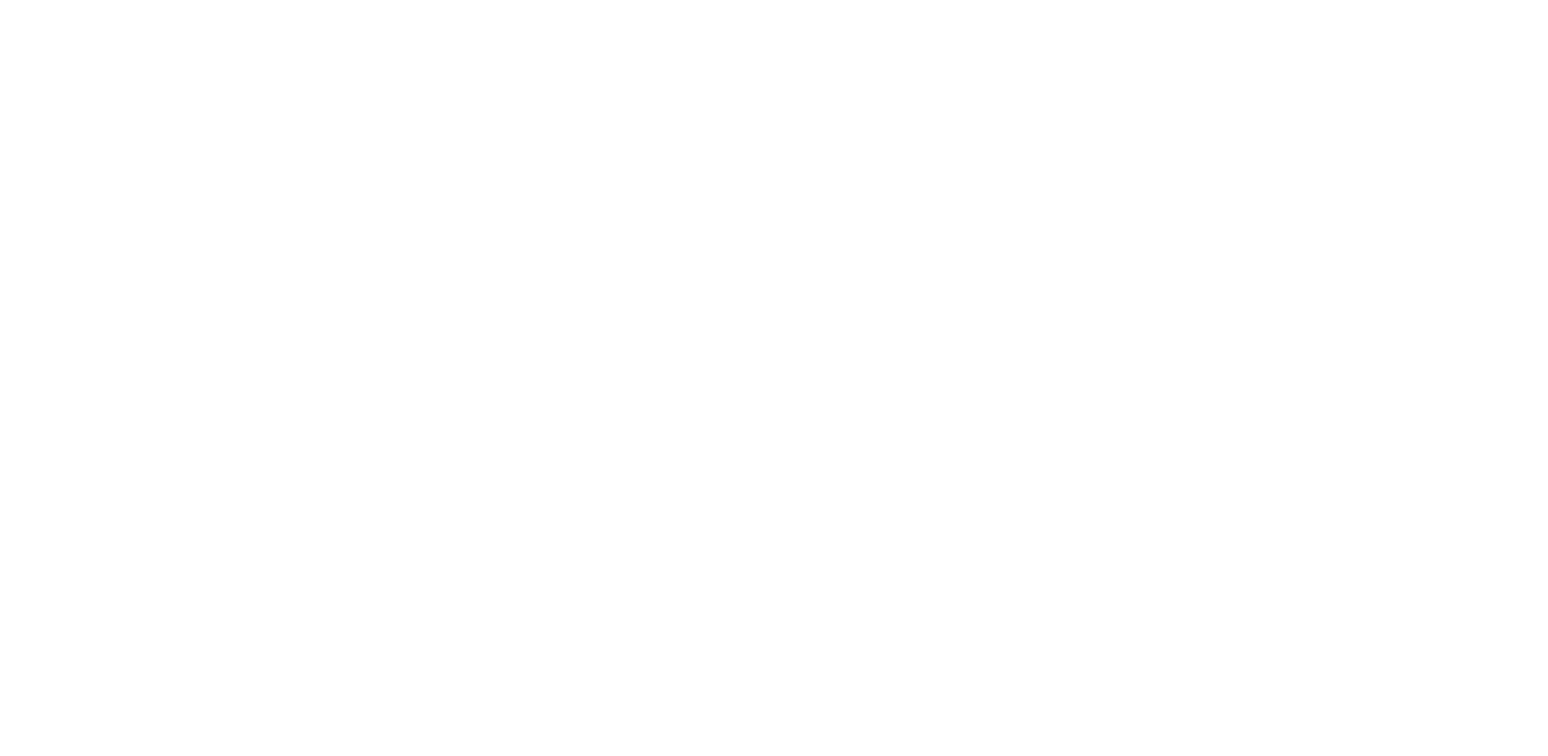
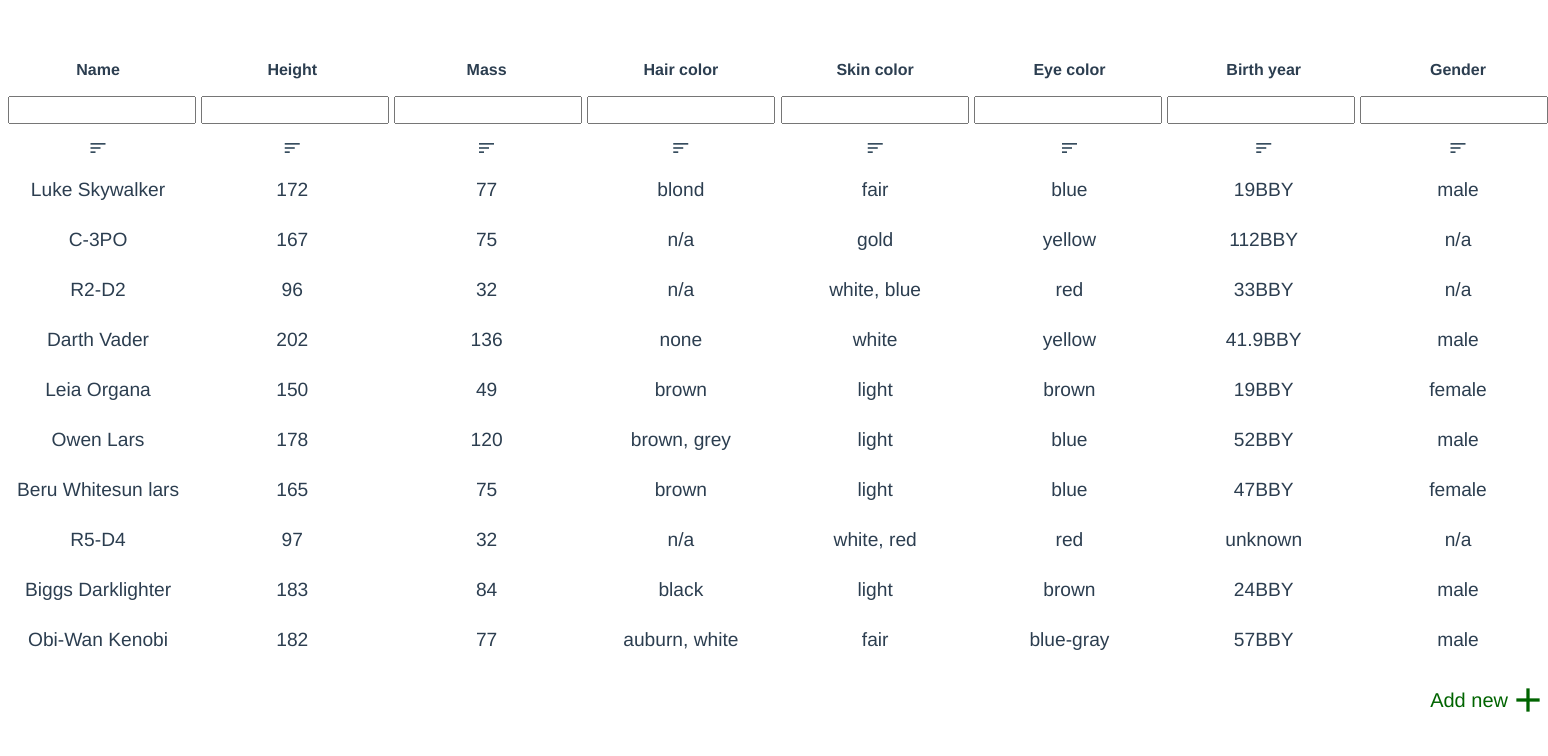
Before and after one commit to AndrewBubnov/vue-table, a Vue app: page /#/new in a window 1280 px wide. Shown: the top 756 px of the page, 1548 px wide, since content can reach past the window. Built offline with nearby package versions, Linux system fonts and the light colour scheme.

Commit message:
checks on adding fields consistency and download interval added

```diff
--- a/src/components/Pagination.vue
+++ b/src/components/Pagination.vue
@@ -33,13 +33,12 @@ export default {
   data: function () {
     return {
         page: this.currentPage,
-        length: this.listLength,
         perPage: this.recordsPerPage,
     }
   },
   computed: {
       lastPage() {
-          return Math.ceil(this.length / this.perPage);
+          return Math.ceil(this.listLength / this.perPage);
       },
 
       previousPages() {
@@ -57,7 +56,7 @@ export default {
           let i = this.page + 1;
           const last = this.page + range <= this.lastPage ? this.page + range : this.lastPage;
           while (i <= last){
-              next.push(i)
+              next.push(i);
               i++;
           }
           return next;
@@ -91,7 +90,7 @@ export default {
         justify-content: space-between;
         align-items: center;
         width: 300px;
-        margin: 80px auto auto auto;
+        margin: 50px auto auto auto;
     }
     .sibling{
         display: flex;
--- a/src/main.ts
+++ b/src/main.ts
@@ -1,6 +1,7 @@
 import Vue from 'vue'
 import App from './App.vue'
 import router from './router'
+
 
 Vue.config.productionTip = false;
 
--- a/src/models/Hero.ts
+++ b/src/models/Hero.ts
@@ -1,12 +1,14 @@
-export default interface Hero {
-    name: string;
-    height: string;
-    mass: string;
-    hair_color: string;
-    skin_color: string;
-    eye_color: string;
-    birth_year: string;
-    gender: string;
-    id?: string;
-    edited?: boolean;
+export default class Hero {
+    constructor(
+    public name: string,
+    public height: string,
+    public mass: string,
+    public hair_color: string,
+    public skin_color: string,
+    public eye_color: string,
+    public birth_year: string,
+    public gender: string,
+    public id?: string,
+    public edited?: boolean,
+    ){}
 }
--- a/src/router/index.ts
+++ b/src/router/index.ts
@@ -15,12 +15,17 @@ const routes = [
     path: '/hero',
     name: 'hero',
     component: ListItem,
-    props: true
-  }
+  },
+  {
+    path: '/new',
+    name: 'new',
+    component: ListItem,
+  },
 ];
 
 const router = new VueRouter({
-  routes
+  routes,
+  mode: 'history',
 });
 
 export default router
--- a/src/routes/List.vue
+++ b/src/routes/List.vue
@@ -2,14 +2,14 @@
     <div id="app">
         <div class="container">
             <div class="row header">
-                <div class="record">Name</div>
-                <div class="record">Height</div>
-                <div class="record">Mass</div>
-                <div class="record">Hair color</div>
-                <div class="record">Skin color</div>
-                <div class="record">Eye color</div>
-                <div class="record">Birth year</div>
-                <div class="record">Gender</div>
+                <div class="header-record">Name</div>
+                <div class="header-record">Height</div>
+                <div class="header-record">Mass</div>
+                <div class="header-record">Hair color</div>
+                <div class="header-record">Skin color</div>
+                <div class="header-record">Eye color</div>
+                <div class="header-record">Birth year</div>
+                <div class="header-record">Gender</div>
             </div>
             <div class="row header">
                 <SearchInput
@@ -33,12 +33,14 @@
                       :key="hero.id"
                       @click.native="onClick(hero)"
             />
+            <div class="add-container"><div>Add new</div><i class="material-icons add" @click="onAdd">add</i></div>
             <Pagination
                     :currentPage="page"
                     :listLength="listLength"
                     :recordsPerPage="perPage"
                     @setPage="setPage"
             />
+            <div class="warning" :class="{show: showWarning}">{{this.warning}}</div>
         </div>
     </div>
 </template>
@@ -48,7 +50,11 @@
     import SearchInput from "@/components/SearchInput";
     import Pagination from "@/components/Pagination";
     import heroList from "@/assets/heroList";
+    import Hero from "@/models/Hero";
 
+
+
+    const interval = 60*60*3;                                                      //interval in seconds of new items add
 
     export default {
         name: 'List',
@@ -61,7 +67,8 @@
             if (localStorage.getItem('heroList')){
                 this.list = JSON.parse(localStorage.getItem('heroList'));
             } else {
-                const list = heroList.map(hero => ({...hero, id: `f${(~~(Math.random()*1e8)).toString(16)}`, edited: false}));
+                const list = heroList.map(hero => ({...hero,
+                    id: `f${(~~(Math.random()*1e8)).toString(16)}`, edited: false}));
                 localStorage.setItem('heroList', JSON.stringify(list));
                 this.list = list;
             }
@@ -73,17 +80,24 @@
             }
 
             if (this.$route.query.editedHero && this.$route.query.editedHero.id) {
-                console.log('editedHero = ', this.$route.query.editedHero)
                 const edited = this.$route.query.editedHero;
                 const heroIndex = this.list.findIndex(hero => hero.id === edited.id);
-                this.list.splice(heroIndex, 1, edited);
+                if (heroIndex === -1) {
+                    this.list.push(this.$route.query.editedHero)
+                } else {
+                    this.list.splice(heroIndex, 1, edited);
+                }
                 localStorage.setItem('heroList', JSON.stringify(this.list));
             }
         },
 
         computed: {
             iteratedFields() {
-                return Object.keys(this.list[0]).filter(field => field !== 'id' && field !== 'edited');
+                let fields = [];
+                if (this.list.length > 0){
+                    fields = Object.keys(this.list[0]).filter(field => field !== 'id' && field !== 'edited');
+                }
+                return fields;
             },
 
             searchedList() {
@@ -125,6 +139,10 @@
 
             listLength() {
                 return this.list.length;
+            },
+
+            showWarning() {
+                return this.warning.length > 0
             }
         },
         methods:{
@@ -133,7 +151,7 @@
                 this.sortedBy = key;
             },
 
-            onSearch(list) {
+            onSearch(list){
                 this.searched = list;
             },
 
@@ -141,17 +159,35 @@
                 this.page = page;
                 this.sortedBy = '';
             },
+
             onClick(hero) {
                 this.$router.push({path: '/hero', query: {hero}})
+            },
+
+            onAdd() {
+                const lastHeroTime = localStorage.getItem('heroTime');
+                if (!lastHeroTime || Date.now() - lastHeroTime > interval * 1000){
+                    console.log(Date.now() - lastHeroTime)
+                    localStorage.setItem('heroTime', Date.now() + '');
+                    const hero = new Hero('','','','','','','','');
+                    hero.edited = true;
+                    hero.id = `f${(~~(Math.random()*1e8)).toString(16)}`;
+                    this.$router.push({path: '/new', query: {hero}})
+                } else {
+                    setTimeout(() => (this.warning = ''), 3000);
+                    this.warning = `Please wait for ${Math.floor((Date.now() - lastHeroTime) / 1000)} sec to add item`
+                }
+
             }
         },
         data: function() {
             return {
-                list: heroList,
+                list: [],
                 searched: [],
                 page: 1,
                 perPage: 10,
                 sortedBy: '',
+                warning: '',
             }
         },
     }
@@ -182,6 +218,12 @@
     .record {
         width: 180px;
         text-align: center;
+        font-size: 1.2rem;
+        cursor: pointer;
+    }
+    .header-record {
+        width: 180px;
+        text-align: center;
     }
     .header {
         width: 1540px;
@@ -193,5 +235,30 @@
         color: #364c5e;
         cursor: pointer;
     }
+    .add-container {
+        display: flex;
+        justify-content: flex-end;
+        align-items: center;
+        width: 1540px;
+        color: darkgreen;
+        font-size: 20px;
+    }
+    .add{
+        color: darkgreen;
+        font-size: 40px;
+    }
+    .warning{
+        display: flex;
+        justify-content: center;
+        width: 1540px;
+        font-size: 1.2rem;
+        color: darkred;
+        opacity: 0;
+        margin-top: 10px;
+        transition: opacity .7s;
+    }
+    .show{
+        opacity: 1;
+    }
 
 </style>
--- a/src/routes/ListItem.vue
+++ b/src/routes/ListItem.vue
@@ -11,7 +11,7 @@
             <div class="record">Gender</div>
         </div>
             <div class="row">
-                <div v-if="userObj.edited">
+                <div  class="row" v-if="userObj.edited">
                     <input class="record-input" v-for="field in iteratedFields"
                            :key="field"
                            v-model="userObj[field]"
@@ -28,6 +28,7 @@
                 <div @click="onDelete"><i class="material-icons">delete</i></div>
                 <div @click="onBack"><i class="material-icons">undo</i></div>
             </div>
+        <div class="warning" :class="{show: showWarning}">{{warning}}</div>
     </div>
 </template>
 <script>
@@ -39,26 +40,41 @@
             return {
                 userObj: this.hero || this.$route.query.hero,
                 label: 'edit',
+                warning: '',
             }
+        },
+        created(){
+            this.label = this.userObj.edited ? 'done' : 'edit';
         },
         computed: {
             iteratedFields() {
                 return Object.keys(this.userObj).filter(field => field !== 'id' && field !== 'edited');
             },
+
+            showWarning() {
+                return this.warning.length > 0
+            }
         },
         methods: {
+
             onDelete() {
                 this.$router.push({path: '/', query: {deletedId: this.userObj.id}})
             },
 
             onEditSave() {
-                this.userObj.edited = !this.userObj.edited;
-                if (this.label === 'edit') {
-                    this.label = 'done';
+                if (this.iteratedFields.every(item => this.userObj[item] !== '')){
+                    this.userObj.edited = !this.userObj.edited;
+                    if (this.label === 'edit') {
+                        this.label = 'done';
+                    } else {
+                        this.label = 'edit';
+                        this.$router.push({path: '/', query: {editedHero: this.userObj}})
+                    }
                 } else {
-                    this.label = 'edit';
-                    this.$router.push({path: '/', query: {editedHero: this.userObj}})
+                    setTimeout(() => (this.warning = ''), 3000);
+                    this.warning = `All fields obligatory`
                 }
+
             },
 
             onBack() {
@@ -88,7 +104,8 @@
         height: 20px;
         padding: 0;
         font-size: 1rem;
-        width: 192px;
+        width: 180px;
+        margin-top: 28px;
         text-align: center;
         box-sizing: border-box;
     }
```
